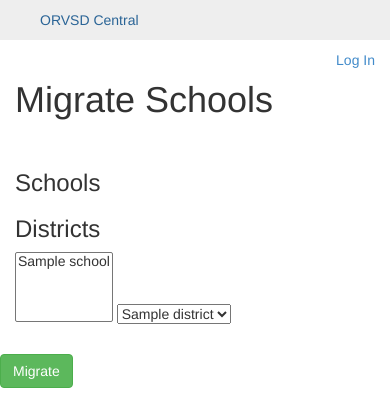
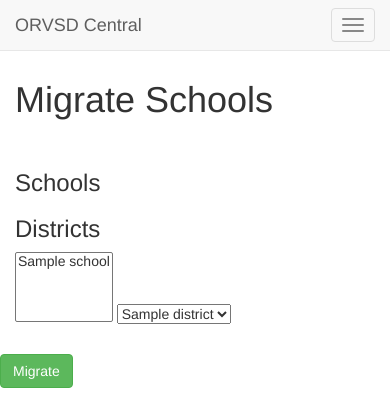
Before and after one commit to osuosl/orvsd_central, a Python web app: template orvsd_central/templates/migrate.html in a window 390 px wide. Shown: the top 420 px of the page. Run offline with Jinja, Linux system fonts and the light colour scheme; the template is opened without the code that fills it: most values are stand-ins (such as "Sample title", 1, 10 or a date in 2020).

Commit message:
update navbar, now responsive
refs #87

```diff
--- a/orvsd_central/templates/base.html
+++ b/orvsd_central/templates/base.html
@@ -1,8 +1,10 @@
+<!DOCTYPE html>
 <html>
     <head>
         {% block title %}
         <title>ORVSD Central</title>
         {% endblock %}
+        <meta name="viewport" content="width=device-width, initial-scale=1">
         <link rel="icon"
               type="image/png"
               href="{{ url_for('static',filename='img/ORVSDCentral_icon.png') }}">
--- a/orvsd_central/templates/navbar.html
+++ b/orvsd_central/templates/navbar.html
@@ -1,21 +1,31 @@
 <link type="text/css" rel="stylesheet" href="{{ url_for('static',filename='css/base.css') }}" />
 <script type="text/javascript" src="{{url_for('static', filename='js/flash.js') }}"></script>
-<div class="navbar navbar-fixed-top">
-    <div class="navbar-inner">
-        <ul class="nav">
-            <li><a href="{{ url_for('general.root')}}" class="brand" style="padding-left: 40px">ORVSD Central</a></li>
+<div class="navbar navbar-default navbar-fixed-top" role="navigation">
+    <div class="container-fluid">
+        <div class="navbar-header">
+            <button type="button" class="navbar-toggle collapsed" data-toggle="collapse" data-target="#theoc-navbar">
+                <span class="sr-only">Toggle Navigation</span>
+                <span class="icon-bar"></span>
+                <span class="icon-bar"></span>
+                <span class="icon-bar"></span>
+            </button>
+            <a href="{{ url_for('general.root')}}" class="navbar-brand">ORVSD Central</a>
+        </div>
+        <div class="collapse navbar-collapse" id="theoc-navbar">
+            <ul class="nav navbar-nav navbar-left">
                 {% if user.is_authenticated() %}
                 <li>
                     <a href="{{ url_for('report.index') }}">Report</a>
                 </li>
+                {% endif %}
                 {% if user.role >= 3 %}
                 <li class="dropdown">
                     <a class="dropdown-toggle"
                        data-toggle="dropdown"
                        href="#">Districts
-                   <b class="caret"></b>
+                       <span class="caret"></span>
                     </a>
-                <ul class="dropdown-menu">
+                    <ul class="dropdown-menu" role="menu">
                         <li><a href="{{ url_for('category.update', category='districts') }}">Modify</a></li>
                     </ul>
                 </li>
@@ -23,9 +33,9 @@
                     <a class="dropdown-toggle"
                        data-toggle="dropdown"
                        href="#">Schools
-                   <b class="caret"></b>
+                       <span class="caret"></span>
                     </a>
-                <ul class="dropdown-menu">
+                    <ul class="dropdown-menu" role="menu">
                         <li><a href="{{ url_for('category.update', category='schools')}}">Modify</a></li>
                         <li><a href="{{ url_for('category.migrate_schools') }}">Migrate to different district</a></li>
                     </ul>
@@ -34,9 +44,9 @@
                     <a class="dropdown-toggle"
                        data-toggle="dropdown"
                        href="#">Sites
-                   <b class="caret"></b>
+                       <span class="caret"></span>
                     </a>
-                <ul class="dropdown-menu">
+                    <ul class="dropdown-menu" role="menu">
                         <li><a href="{{ url_for('category.update', category='sites')}}">Modify</a></li>
                     </ul>
                 </li>
@@ -44,9 +54,9 @@
                     <a class="dropdown-toggle"
                        data-toggle="dropdown"
                        href="#">Courses
-                   <b class="caret"></b>
+                       <span class="caret"></span>
                     </a>
-                <ul class="dropdown-menu">
+                    <ul class="dropdown-menu" role="menu">
                         <li><a href="{{ url_for('category.update', category='courses')}}">Modify</a></li>
                         <li><a href="{{ url_for('category.update_courselist') }}">Update Availble Courses</a></li>
                         <li><a href="{{ url_for('category.install_course') }}">Install Course</a></li>
@@ -56,27 +66,25 @@
                     <a  class="dropdown-toggle"
                         data-toggle="dropdown"
                         href="#">Admin
-                    <b class="caret"></b>
+                        <span class="caret"></span>
                     </a>
-                <ul class="disabled dropdown-menu">
+                    <ul class="dropdown-menu" role="menu">
                         <li><a href="{{ url_for('general.register') }}">Register new User</a></li>
                     </ul>
                 </li>
                 {% endif %}
-            {% endif %}
+            </ul>
 
-        </ul>
-        <ul class="nav pull-right">
+            <ul class="nav navbar-nav navbar-right">
                 {% if user.is_authenticated() %}
-            <li><a>Logged in as: {{user.name}}</a></li>
-            <li><a href="{{ url_for('general.logout') }}">Log Out</a></li>
+                    <li class="navbar-text">Logged in as: {{user.name}}</li>
+                    <li class="navbar-link"><a href="{{ url_for('general.logout') }}">Log Out</a></li>
                 {% else %}
-            <li><a href="{{ url_for('general.login') }}">Log In</a></li>
+                    <li class="navbar-link"><a href="{{ url_for('general.login') }}">Log In</a></li>
                 {% endif %}
             </ul>
-    </div>
 
-    <div id="flash" class="pull-right label label-important">
+            <div id="flash" class="nav navbar-nav navbar-right label label-important">
                 {% with messages = get_flashed_messages() %}
                 {% if messages %}
                     <ul class="flashes nav">
@@ -89,3 +97,5 @@
             </div>
 
         </div>
+    </div>
+</div>
```
Lines whose indentation alone changed are shown as unchanged.
